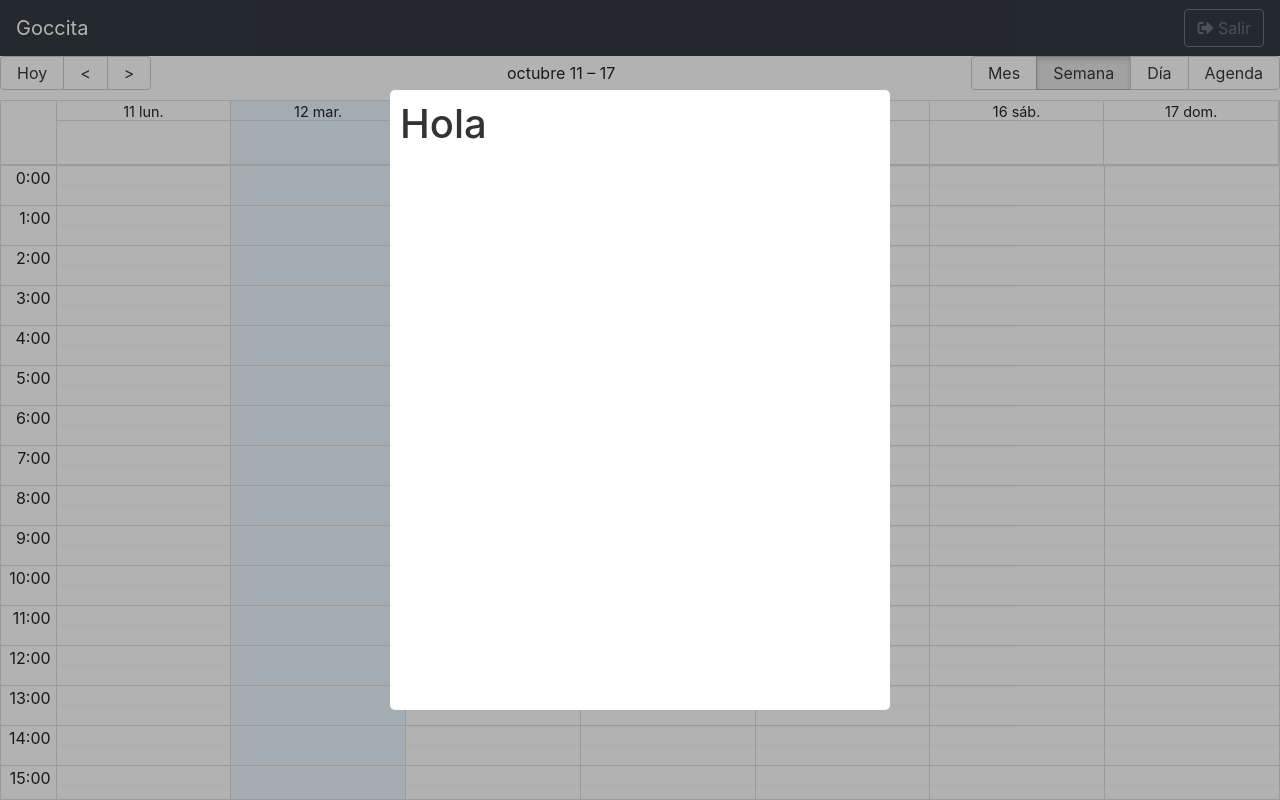
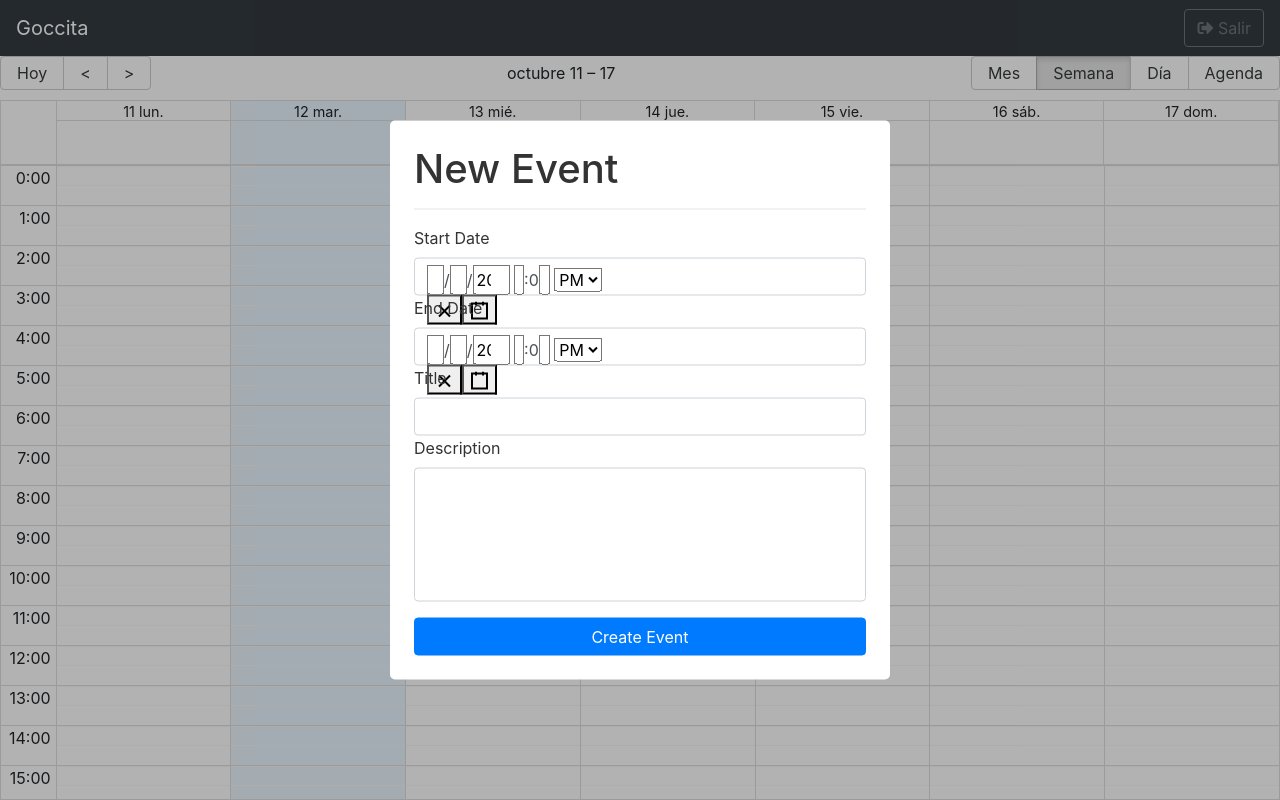
Before and after one commit to abizmo/calendar, a React (Create React App) app: page / in a window 1280 px wide. Built offline with nearby package versions, Linux system fonts and the light colour scheme.

Commit message:
Add New Event Form

```diff
--- a/package.json
+++ b/package.json
@@ -10,6 +10,7 @@
     "prop-types": "^15.7.2",
     "react": "^17.0.2",
     "react-big-calendar": "^0.36.1",
+    "react-datetime-picker": "^3.4.2",
     "react-dom": "^17.0.2",
     "react-modal": "^3.14.3",
     "react-router-dom": "^5.3.0",
--- a/src/components/calendar/CalendarModal.jsx
+++ b/src/components/calendar/CalendarModal.jsx
@@ -1,24 +1,37 @@
-import React from 'react';
+/* eslint-disable jsx-a11y/label-has-associated-control */
+import moment from 'moment';
+import React, { useState } from 'react';
+import DateTimePicker from 'react-datetime-picker';
 import Modal from 'react-modal';
 
 import '../../styles/modal.css';
 
 const customStyles = {
   content: {
+    left: '50%',
     top: '50%',
-    left: '50%',
-    right: 'auto',
-    bottom: 'auto',
-    marginRight: '-50%',
     transform: 'translate(-50%, -50%)',
   },
 };
 
 Modal.setAppElement('#root');
 
+const initialStartDate = moment().minutes(0).seconds(0).add(1, 'hours');
+const initialEndDate = initialStartDate.clone().add(1, 'hours');
+
 const CalendarModal = () => {
-  // eslint-disable-next-line no-console
+  const [startDate, setStartDate] = useState(initialStartDate.toDate());
+  const [endDate, setEndDate] = useState(initialEndDate.toDate());
+
   const closeModal = () => { console.log('closing...'); };
+
+  const handleStartDateChange = (e) => {
+    setStartDate(e);
+  };
+
+  const handleEndDateChange = (e) => {
+    setEndDate(e);
+  };
 
   return (
     <Modal
@@ -26,10 +39,73 @@ const CalendarModal = () => {
       onRequestClose={closeModal}
       style={customStyles}
       closeTimeoutMS={200}
-      className="modal"
+      className="modal p-4"
       overlayClassName="modal-fondo"
     >
-      <h1>Hola</h1>
+      <h1>New Event</h1>
+      <hr />
+      <form className="row g-3">
+        <div className="col-12">
+          <label
+            className="form-label"
+            htmlFor="startDate"
+          >
+            Start Date
+          </label>
+          <DateTimePicker
+            className="form-control"
+            id="startDate"
+            onChange={handleStartDateChange}
+            value={startDate}
+          />
+        </div>
+        <div className="col-12">
+          <label
+            className="form-label"
+            htmlFor="endDate"
+          >
+            End Date
+          </label>
+          <DateTimePicker
+            className="form-control"
+            id="endDate"
+            minDate={startDate}
+            onChange={handleEndDateChange}
+            value={endDate}
+          />
+        </div>
+        <div className="col-12">
+          <label htmlFor="title" className="form-label">
+            Title
+          </label>
+          <input
+            type="text"
+            name="title"
+            id="title"
+            className="form-control"
+          />
+        </div>
+        <div className="col-12">
+          <label htmlFor="description" className="form-label">
+            Description
+          </label>
+          <textarea
+            className="form-control"
+            cols="30"
+            id="description"
+            name="description"
+            rows="5"
+          />
+        </div>
+        <div className="col-12 mt-3">
+          <button
+            type="submit"
+            className="btn btn-primary w-100"
+          >
+            Create Event
+          </button>
+        </div>
+      </form>
     </Modal>
   );
 };
--- a/src/styles/modal.css
+++ b/src/styles/modal.css
@@ -33,8 +33,21 @@
   border-radius: 5px;
   color: rgb(51, 51, 51);
   display: inline;
+  height: auto;
   max-height: 620px;
   max-width: 500px;
   outline: none;
   padding: 10px;
 }
+
+.modal textarea {
+  resize: none;
+}
+
+.react-datetime-picker input:focus {
+  outline: none;
+}
+
+.react-datetime-picker__wrapper {
+  border: 0px !important;
+}
```
Also changed, not shown: 1 other file (tests, documents, lock files or other folders).
